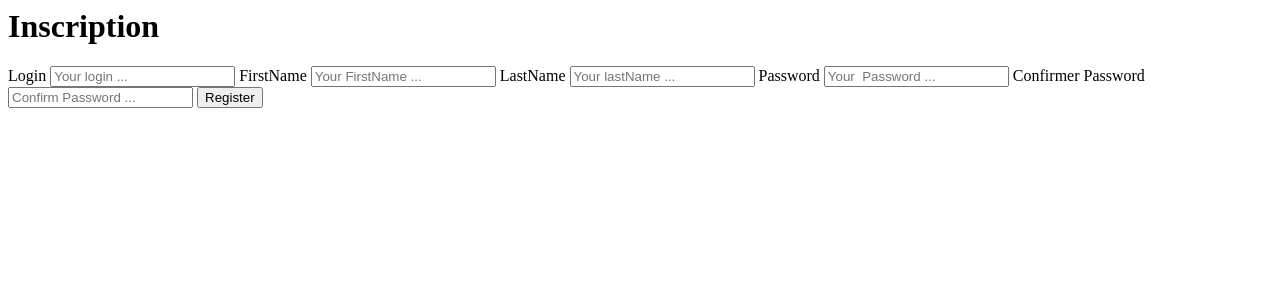
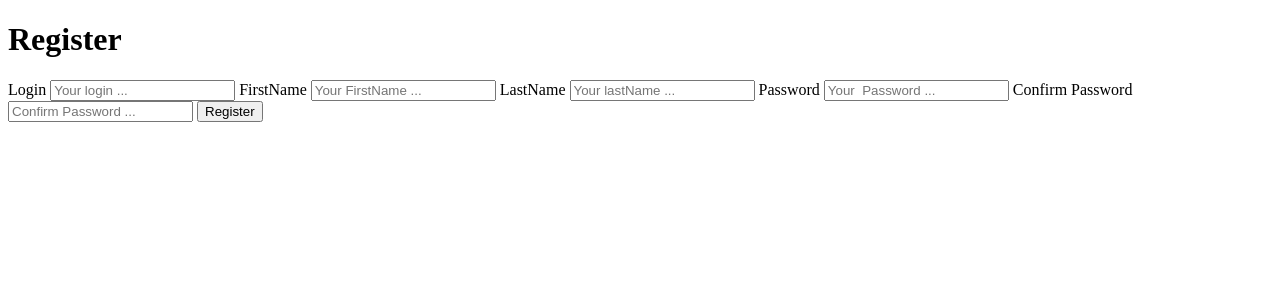
Before and after one commit to mohamed-habbaaina/module-connexion-b2, a PHP site: page /inscription.php in a window 1280 px wide. Shown: the top 300 px of the page. Run offline with PHP 8.4, Linux system fonts and the light colour scheme.

Commit message:
Optimising code clean-up

```diff
--- a/Controller/ControllerRegisterUser.php
+++ b/Controller/ControllerRegisterUser.php
@@ -49,6 +49,7 @@ if(isset($_POST['login'])){
                 $password = password_hash($password, PASSWORD_DEFAULT, ['cost' => 12]);
                 $modelUser->register($login, $firstName, $lastName, $password);
                 $respons['ok'] = 'Register succes !';
+
                 $_SESSION['login'] = $login;
 
             } else {
--- a/View/inscription.php
+++ b/View/inscription.php
@@ -1,25 +1,37 @@
+<!DOCTYPE html>
+<html lang="fr">
+<head>
+    <meta charset="UTF-8">
+    <meta name="viewport" content="width=device-width, initial-scale=1.0">
+    <script defer src="./js/authont.js"></script>
+    <title>Register</title>
+</head>
+<body>
+
 <form action="" method="post" id="formRegister">
 
-            <h1>Inscription</h1>
+            <h1>Register</h1>
 
             <label for="login">Login</label>
             <input type="login" name="login" placeholder="Your login ...">
-            <small></small>
 
             <label for="firstName">FirstName</label>
             <input type="text" name="firstName" placeholder="Your FirstName ...">
-            <small></small>
 
             <label for="lastName">LastName</label>
             <input type="text" name="lastName" placeholder="Your lastName ...">
 
             <label for="password">Password</label>
             <input type="password" name="password" placeholder="Your  Password ...">
-            <small></small>
 
-            <label for="rePass">Confirmer Password</label>
+            <label for="rePass">Confirm Password</label>
             <input type="password" name="rePass" placeholder="Confirm Password ...">
-            <small></small>
 
             <button class="btn">Register</button>
         </form>
+
+        <div class="alert"></div>
+
+
+</body>
+</html>
```
